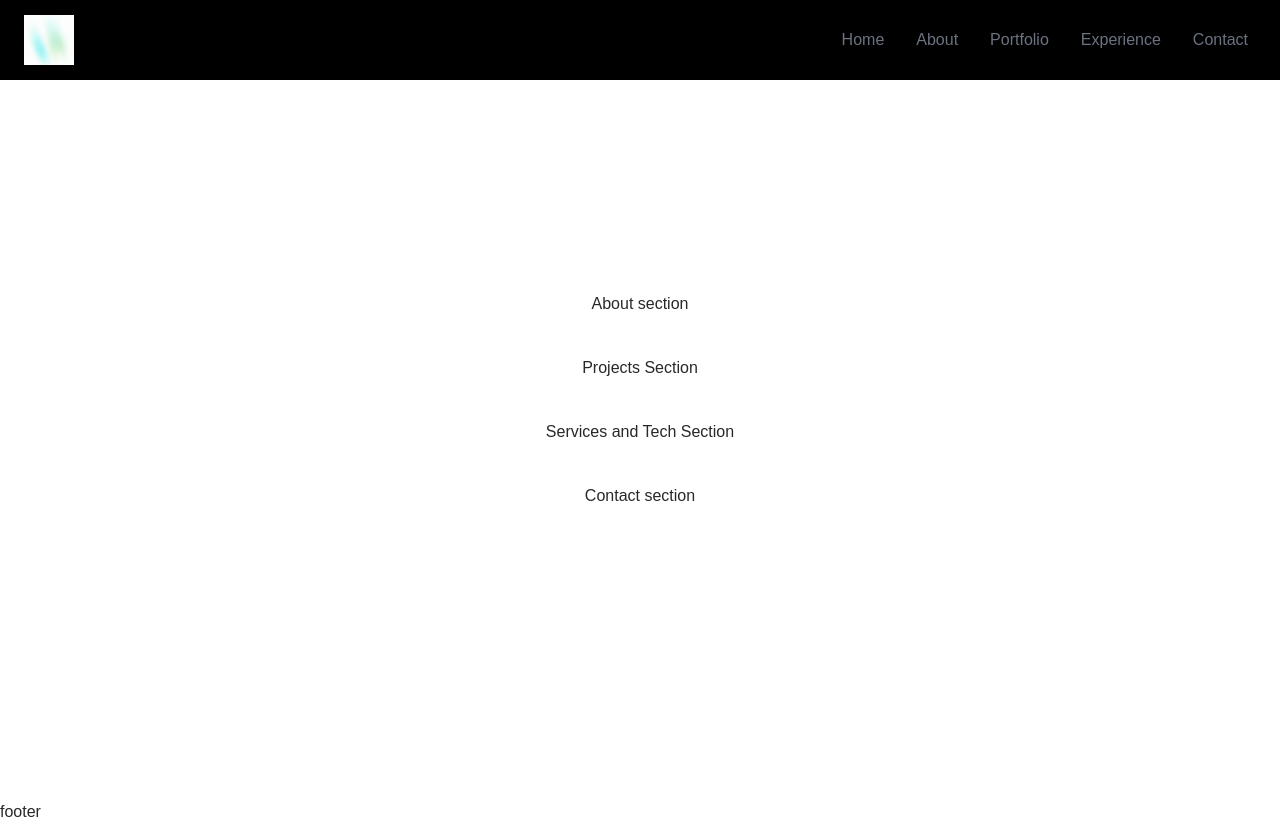
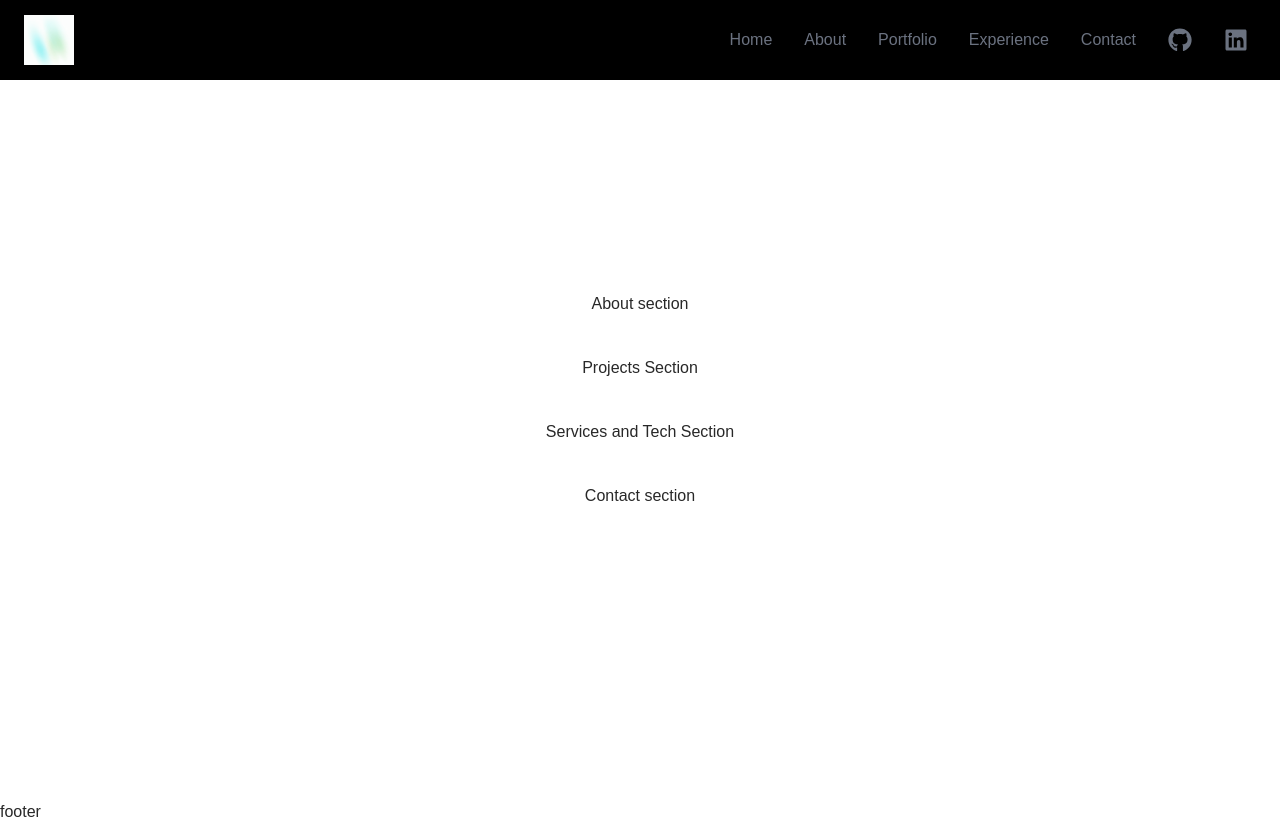
Before and after one commit to shay122990/next-portfolio, a Next.js app: page / in a window 1280 px wide. Built offline with nearby package versions, Linux system fonts and the light colour scheme.

Commit message:
github and linked in links added to nav

```diff
--- a/src/app/components/navbar/Navbar.tsx
+++ b/src/app/components/navbar/Navbar.tsx
@@ -1,7 +1,7 @@
 "use client"
 import Link from "next/link";
 import { useState } from "react";
-import { FaBars, FaTimes } from "react-icons/fa";
+import { FaBars, FaTimes, FaGithub, FaLinkedin } from "react-icons/fa";
 import Image from "next/image";
 
 const Navbar = () => {
@@ -13,6 +13,16 @@ const Navbar = () => {
     { id: 3, link: "portfolio" },
     { id: 4, link: "experience" },
     { id: 5, link: "contact" },
+    {
+      id: 6,
+      link: "https://github.com/shay122990",
+      icon: <FaGithub size={24} />,
+    },
+    {
+      id: 7,
+      link: "https://www.linkedin.com/in/shay-asanova90/",
+      icon: <FaLinkedin size={24} />,
+    },
   ];
 
   return (
@@ -30,12 +40,18 @@ const Navbar = () => {
       </div>
 
       <ul className="hidden md:flex">
-        {links.map(({ id, link }) => (
+        {links.map(({ id, link, icon }) => (
           <li
             key={id}
             className="nav-links px-4 cursor-pointer capitalize font-medium text-gray-500 hover:scale-105 hover:text-white duration-200 link-underline"
           >
-            <Link href={`#${link}`}>{link}</Link>
+            {icon ? (
+              <a href={link} target="_blank" rel="noreferrer">
+                {icon}
+              </a>
+            ) : (
+              <Link href={`#${link}`}>{link}</Link>
+            )}
           </li>
         ))}
       </ul>
@@ -49,14 +65,25 @@ const Navbar = () => {
 
       {nav && (
         <ul className="flex flex-col justify-center items-center absolute top-0 left-0 w-full h-screen bg-gradient-to-b from-black to-gray-800 text-gray-500">
-          {links.map(({ id, link }) => (
+          {links.map(({ id, link, icon }) => (
             <li
               key={id}
               className="px-4 cursor-pointer capitalize py-6 text-4xl"
             >
-              <Link onClick={() => setNav(!nav)} href={`#${link}`}>
-                {link}
-              </Link>
+              {icon ? (
+                <a
+                  href={link}
+                  target="_blank"
+                  rel="noreferrer"
+                  onClick={() => setNav(!nav)}
+                >
+                  {icon}
+                </a>
+              ) : (
+                <Link onClick={() => setNav(!nav)} href={`#${link}`}>
+                  {link}
+                </Link>
+              )}
             </li>
           ))}
         </ul>
```
